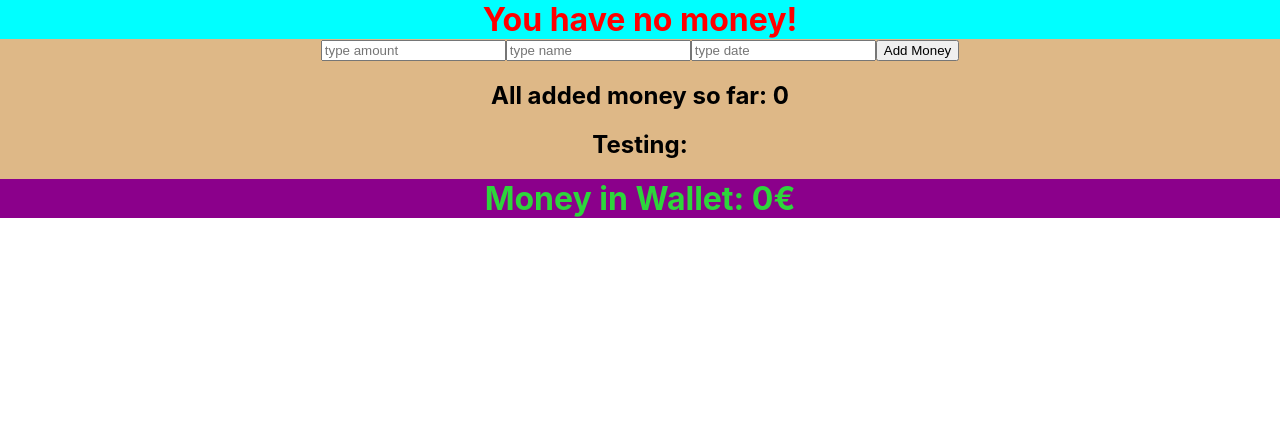
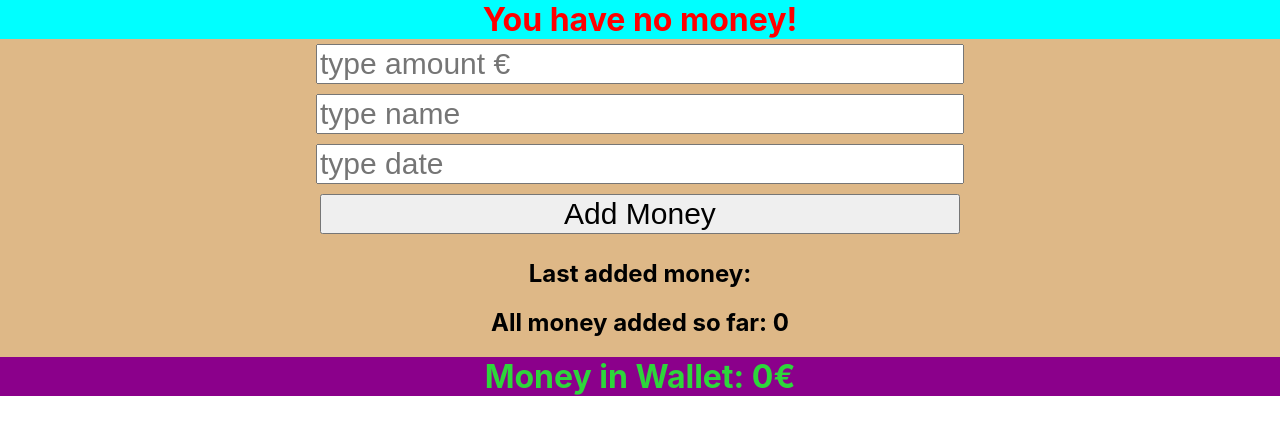
Before and after one commit to LovroHodak/Wallet, a React (Create React App) app: page /addIncome in a window 1280 px wide. Shown: the top 434 px of the page. Built offline with nearby package versions, Linux system fonts and the light colour scheme.

Commit message:
addMoney style

```diff
--- a/src/App.js
+++ b/src/App.js
@@ -7,12 +7,18 @@ import Zajeb from "./components/Zajeb";
 import { Switch, Route, withRouter, Link } from "react-router-dom";
 
 function App() {
+  // STATES
+  // App
   const [showAlert, setShowAlert] = useState(false)
   const [myMoney, setMyMoney] = useState(0);
+  // AddMoney
   const [addedMoney, setAddedMoney] = useState(0)
+  const [moneyFlow, setMoneyFlow] = useState([])
+  // Hrana
   const [myHrana, setMyHrana] = useState(0);
+  // Zajeb
   const [myZajeb, setMyZajeb] = useState(0);
-  const [moneyFlow, setMoneyFlow] = useState([])
+
 
 
   const showNoMoney = () => {
--- /dev/null
+++ b/src/components/AddIncome.css
@@ -0,0 +1,16 @@
+.input-forms{
+    display: flex;
+    flex-direction: column;
+    align-items: center;
+}
+
+.inputs{
+    min-width: 300px;
+    width: 50%;
+    font-size: 30px;
+    margin: 5px auto;
+}
+
+.mapedSpec {
+    border: 1px solid black;
+}
--- a/src/components/AddIncome.js
+++ b/src/components/AddIncome.js
@@ -1,4 +1,5 @@
 import React from "react";
+import "./AddIncome.css";
 
 export default function AddIncome(props) {
 
@@ -18,23 +19,26 @@ export default function AddIncome(props) {
 
   return (
     <div>
-      <form onSubmit={addMoney} >
-        <input name="amount" type="text" placeholder="type amount" />
-        <input name="name" type="text" placeholder="type name" />
-        <input name="date" type="text" placeholder="type date" />
-        <button  type='submit'>Add Money</button>
+      <form onSubmit={addMoney} className='input-forms'>
+        <input name="amount" type="text" placeholder="type amount €" className='inputs' />
+        <input name="name" type="text" placeholder="type name" className='inputs'/>
+        <input name="date" type="text" placeholder="type date" className='inputs'/>
+        <button  type='submit' className='inputs'>Add Money</button>
       </form>
+
       <div>
-        <h2>All added money so far: {props.addedMoney}</h2>
+        <h2>Last added money: </h2>{props.moneyFlow.map((transfer, i) => {
+          return (
+            <div key={i} className='mapedSpec' >
+              <p>Amount: <b>{transfer.amount}</b> €</p>
+              <p>Name: <b>{transfer.name}</b></p>
+              <p>Date: <b>{transfer.date}</b></p>
+            </div>
+            )
+        })}
       </div>
       <div>
-        <h2>Testing: {props.moneyFlow.map((transfer, i) => {
-          return (
-            <div key={i} >
-              <p>{i + 1}) How much: {transfer.amount}. Why: {transfer.name}. Date: {transfer.date}</p>
-            </div>
-            )
-        })}</h2>
+        <h2>All money added so far: {props.addedMoney}</h2>
       </div>
     </div>
   );
```
Also changed, not shown: 2 other files (tests, documents, lock files or other folders).
